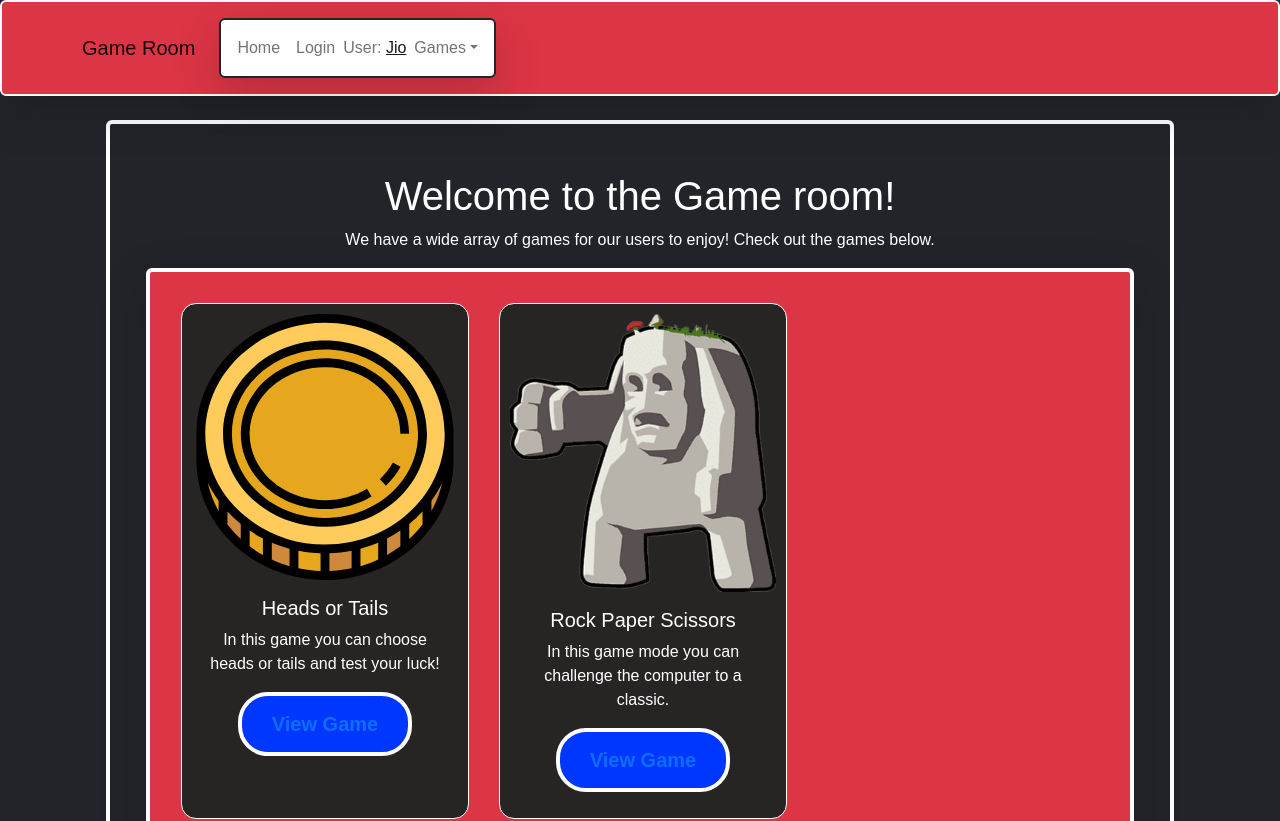
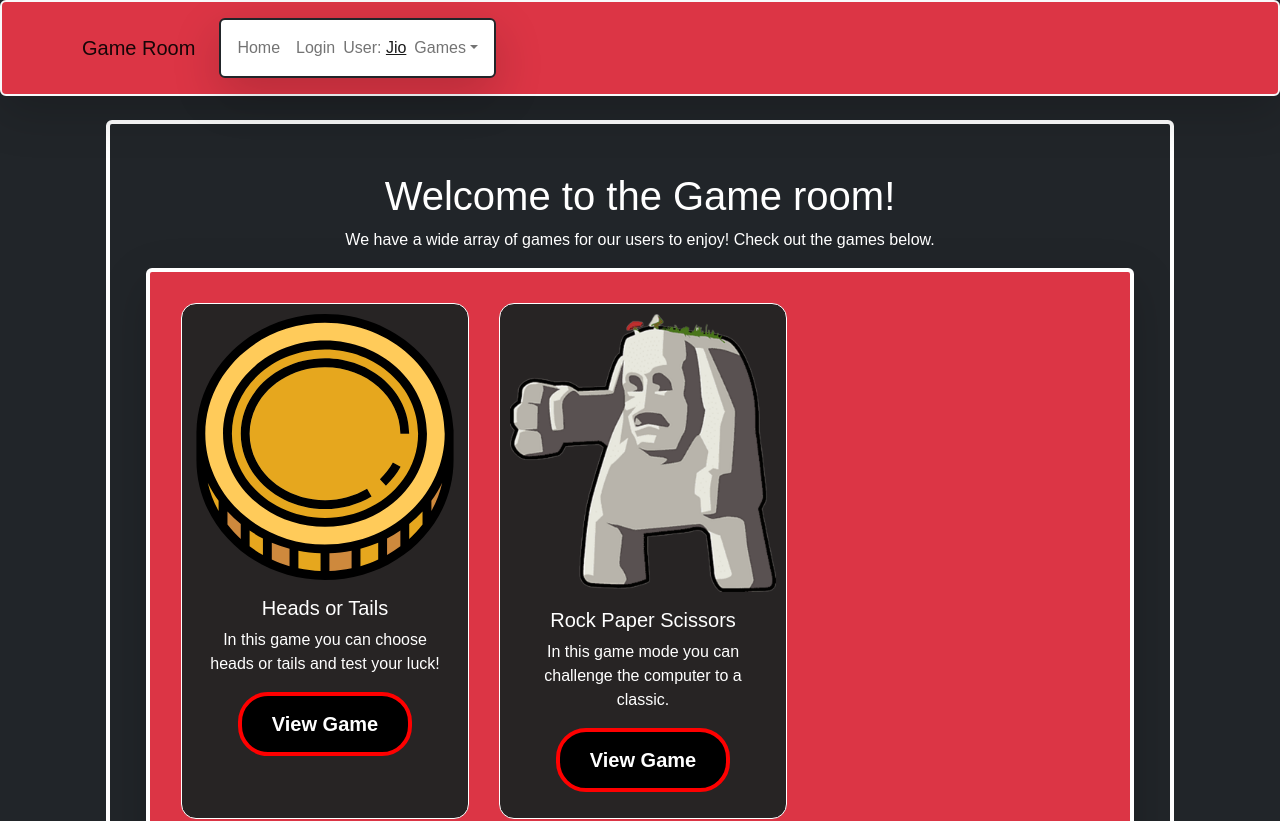
Before and after one commit to JoshuaAldrich/The-Game-Room-2.0, a React (Create React App) app in the folder client/: page / in a window 1280 px wide. Shown: the top 821 px of the page. Built offline with nearby package versions, Linux system fonts and the light colour scheme.

Commit message:
adding css

```diff
--- a/client/src/style.css
+++ b/client/src/style.css
@@ -37,12 +37,12 @@ body{
 }
 
 .btn{
-    background-color:rgb(0, 55, 255);
+    background-color:black;
     color:white;
     text-decoration: none;
     font-size: 20px;
     border: 4px solid transparent;
-    border-color: white;
+    border-color: red;
     font-weight:bold;
     padding: 13px 30px;
     border-radius:30px;
@@ -94,8 +94,8 @@ body{
 
 .btn:hover{
 background-color: white;
-border:3px solid rgb(0, 128, 255);
-color:blue;
+border:3px solid red;
+color:black;
 font-weight: 600;
 text-decoration: none;
 }
@@ -146,7 +146,13 @@ text-decoration: none;
     text-decoration: none;
     text-decoration-line: none;
 }
+.VG{
+    color: white;
+}
+.VG:hover{
+    color:black;
 
+}
 /* signup */
 .signup{
     color: rgb(0, 128, 255);
```
